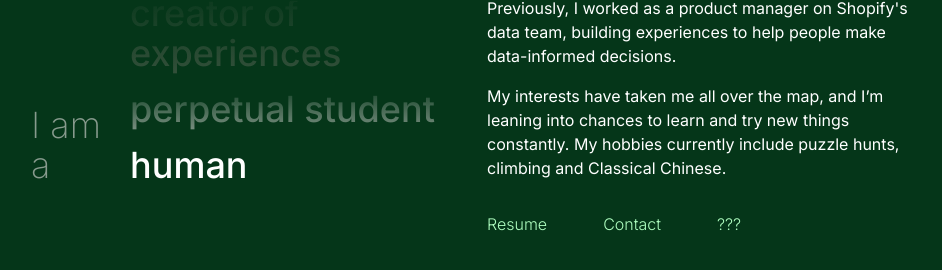
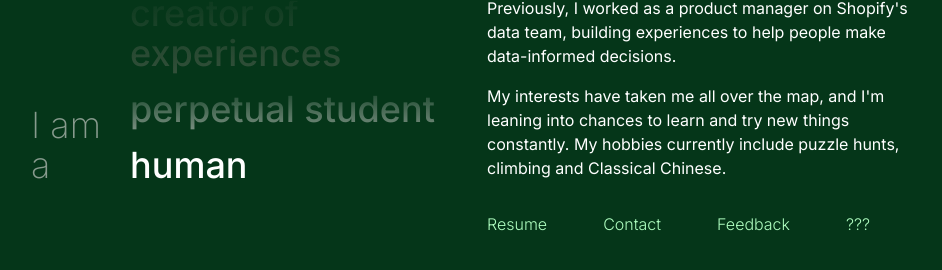
Before and after one commit to catzwu/personal-website, a Next.js app: page / in a window 1280 px wide. Both pictures are taken after a click on the element "human". Shown: the part 434-704 px from the top of the page, without its empty margins (161-1103 px from the left). Built offline with nearby package versions, Linux system fonts and the light colour scheme.

Commit message:
Added admonymous link

```diff
--- a/src/app/about.tsx
+++ b/src/app/about.tsx
@@ -26,16 +26,17 @@ const About = () => {
                     data-informed decisions.
                 </p>
                 <p>
-                    My interests have taken me all over the map, and I’m leaning
-                    into chances to learn and try new things constantly. My
-                    hobbies currently include puzzle hunts, climbing and
+                    My interests have taken me all over the map, and I&apos;m
+                    leaning into chances to learn and try new things constantly.
+                    My hobbies currently include puzzle hunts, climbing and
                     Classical Chinese.
                 </p>
             </div>
 
-            <div className="text-secondary-200 flex flex-row space-x-14 pt-4 font-light">
+            <div className="flex flex-row space-x-14 pt-4 font-light text-secondary-200">
                 <span>Resume</span>
                 <span>Contact</span>
+                <Link href="https://www.admonymous.co/catzwu">Feedback</Link>
                 <Link href="/brain">???</Link>
             </div>
         </div>
```
